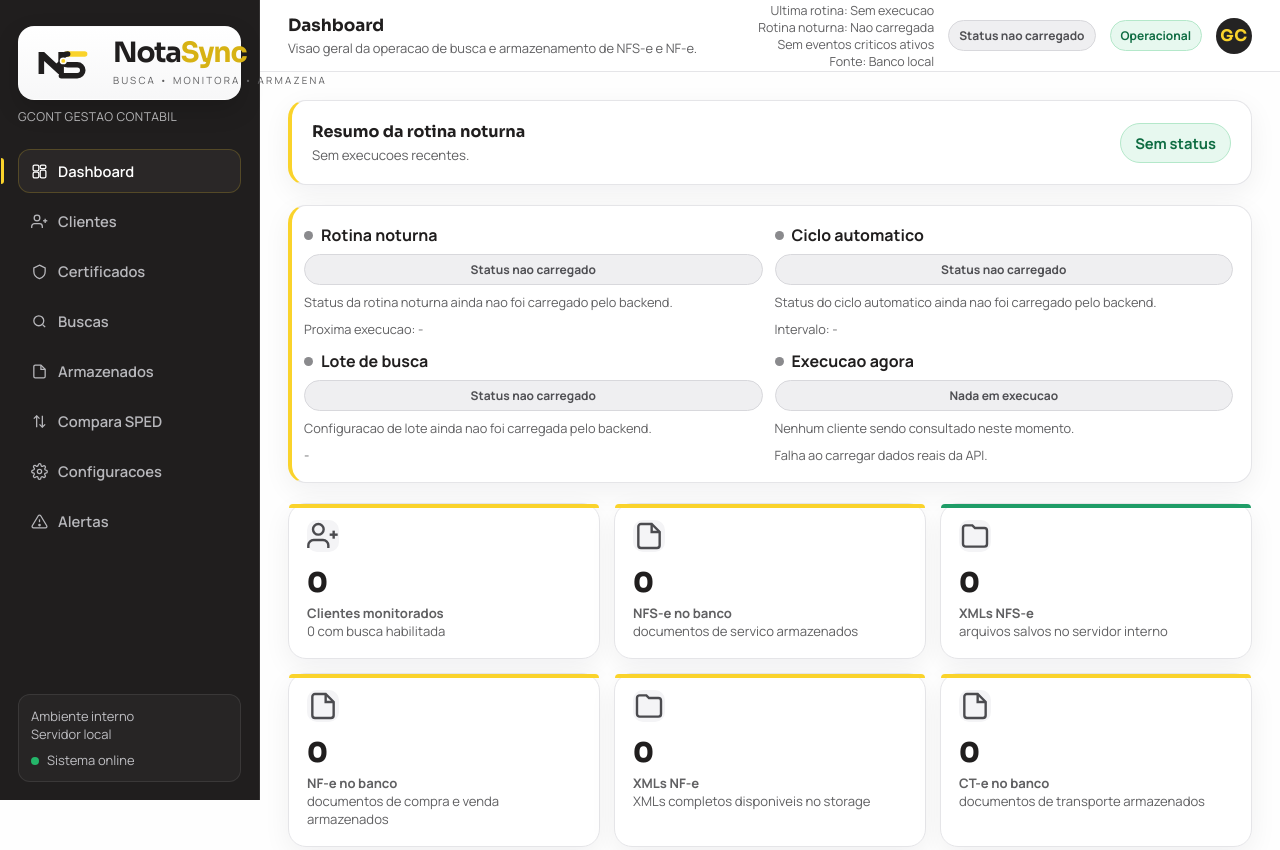
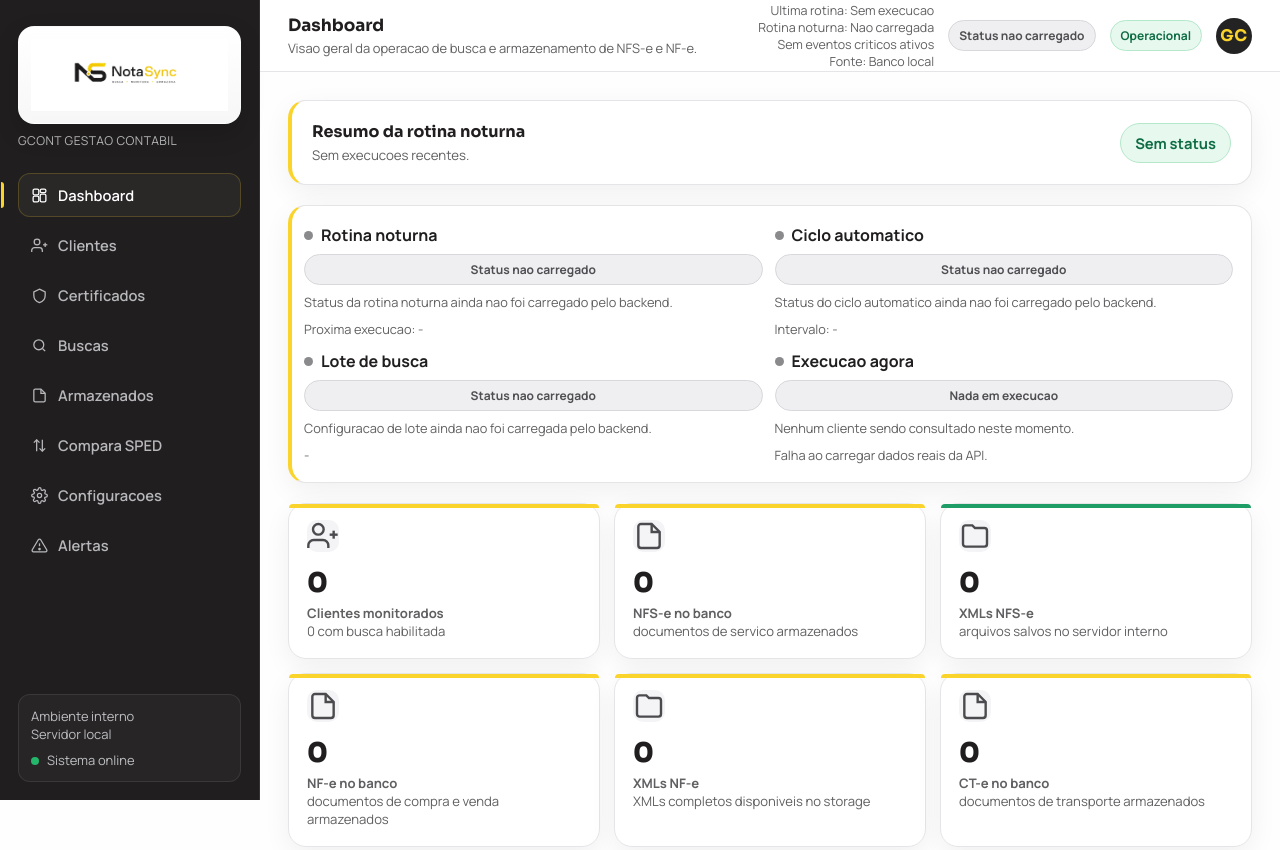
Before and after one commit to Renaolol/busca_nfse, a website: page frontend/index.html in a window 1280 px wide. Shown: the top 850 px of the page. Drawn offline with Linux system fonts and the light colour scheme; files that its build step writes are made by us from their sources; no server answers; files whose address does not match are found by name.

Commit message:
Update visual

```diff
--- a/frontend/styles.css
+++ b/frontend/styles.css
@@ -77,48 +77,28 @@ a {
 .brand-card {
   width: 100%;
   display: flex;
-  align-items: center;
-  gap: 12px;
-  padding: 12px 14px;
+  justify-content: center;
+  padding: 12px;
   border-radius: 16px;
   background: linear-gradient(180deg, #ffffff 0%, #f7f7f8 100%);
   border: 1px solid rgba(255, 255, 255, 0.12);
   box-shadow: 0 10px 24px rgba(0, 0, 0, 0.16);
-}
-
-.brand-symbol {
-  width: 68px;
-  height: auto;
-  flex: 0 0 auto;
-}
-
-.brand-copy {
-  min-width: 0;
-}
-
-.brand-wordmark {
-  font-family: 'Sora', 'Manrope', sans-serif;
-  font-size: 1.75rem;
-  line-height: 1;
-  letter-spacing: -0.04em;
-  font-weight: 700;
-}
-
-.brand-wordmark-primary {
-  color: var(--text-primary);
-}
-
-.brand-wordmark-accent {
-  color: var(--accent-dark);
-}
-
-.brand-tagline {
-  margin-top: 6px;
-  color: var(--text-secondary);
-  font-size: 0.62rem;
-  letter-spacing: 0.22em;
-  text-transform: uppercase;
-  white-space: nowrap;
+  overflow: hidden;
+}
+
+.brand-logo-frame {
+  width: 100%;
+  max-width: 204px;
+  height: 72px;
+  overflow: hidden;
+}
+
+.brand-logo {
+  display: block;
+  width: 100%;
+  height: 100%;
+  object-fit: cover;
+  object-position: center;
 }
 
 .brand-subtitle {
```
Also changed, not shown: frontend/app.js.
